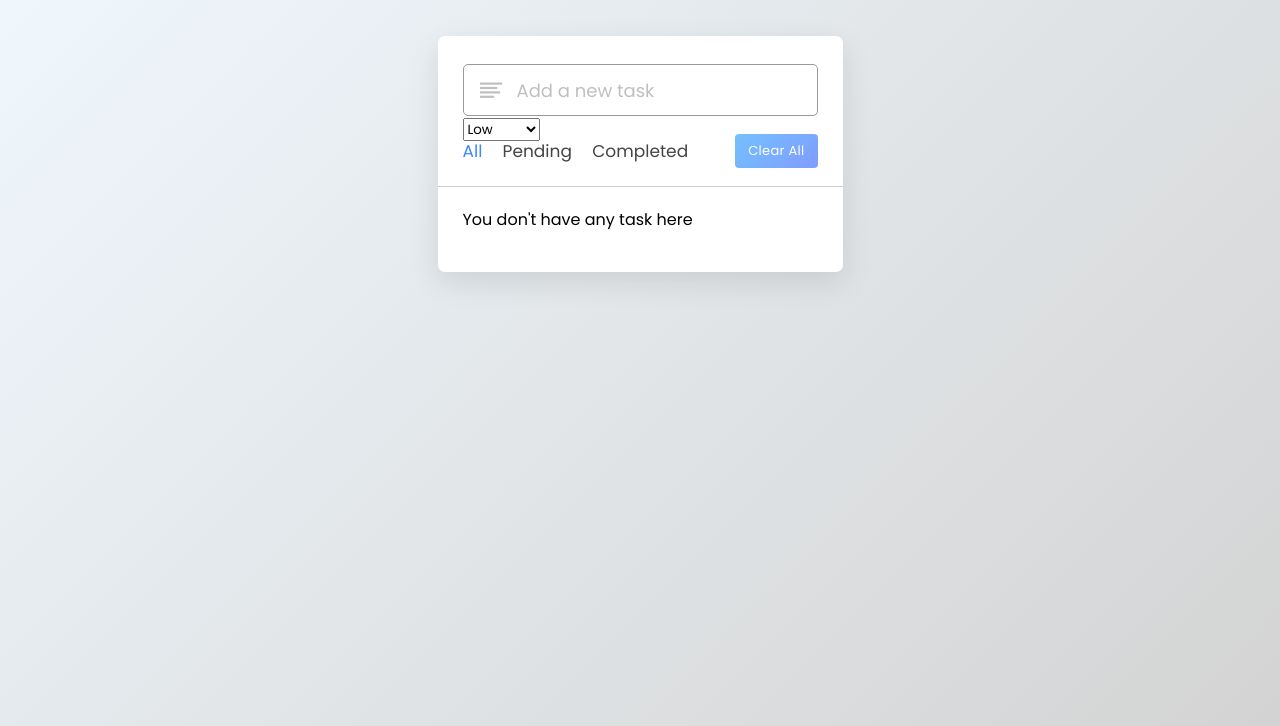
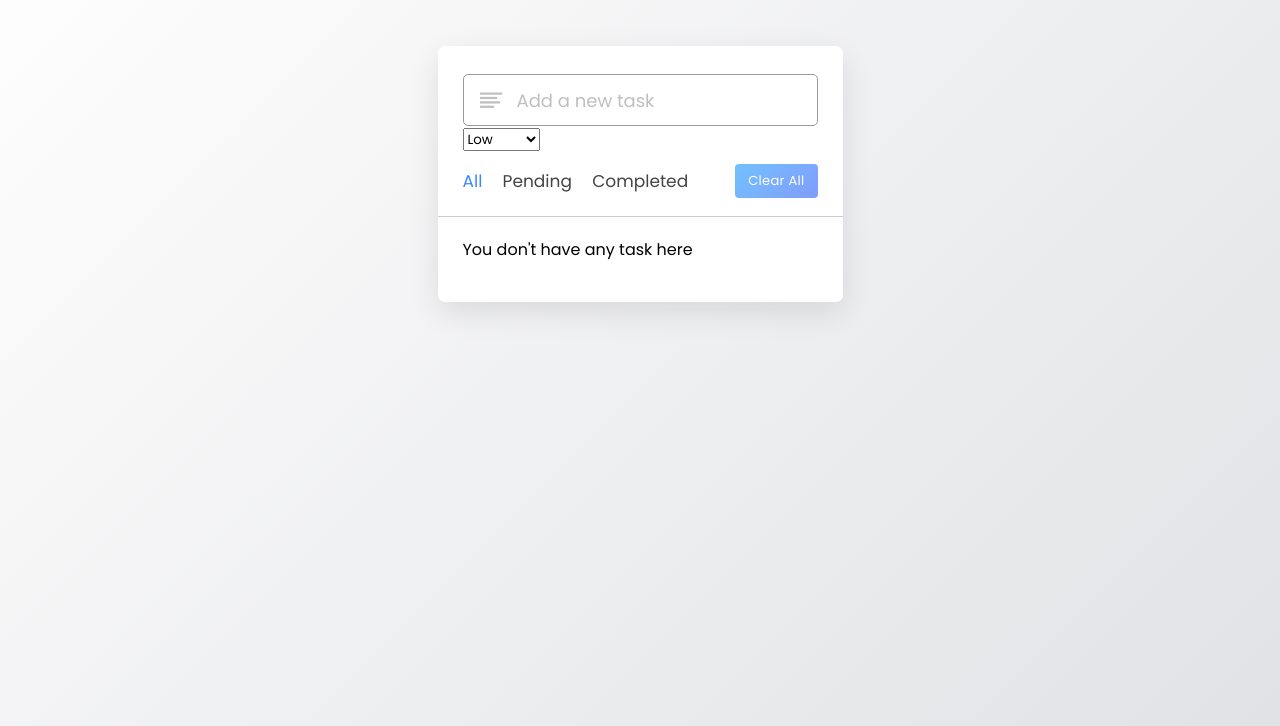
Before and after one commit to JiwansOza/Coding-Samurai-Internship-Task2, a plain HTML site: page index.html in a window 1280 px wide. Shown: the part 124-850 px from the top of the page. Drawn offline with nearby package versions, Linux system fonts and the light colour scheme.

Commit message:
Update style.css

```diff
--- a/style.css
+++ b/style.css
@@ -5,6 +5,16 @@
   padding: 0;
   box-sizing: border-box;
   font-family: 'Poppins', sans-serif;
+}
+body{
+  width: 100%;
+  height: 100vh;
+  overflow: hidden;
+  background: linear-gradient(135deg, #ffffff, #e1e2e5);
+}
+::selection{
+  color: #fff;
+  background: #3C87FF;
 }
 h1{
   position: relative;
@@ -14,23 +24,18 @@ h1{
   color: #000000;
   text-align: center;
 }
-body{
-  width: 100%;
-  height: 100vh;
-  overflow: hidden;
-  background: linear-gradient(135deg, #f1f9ff, #d3d3d3);
-}
-::selection{
-  color: #fff;
-  background: #9dc3ff;
-}
 .wrapper{
   max-width: 405px;
   padding: 28px 0 30px;
-  margin: 50px auto;
+  margin: 60px auto;
   background: #fff;
   border-radius: 7px;
   box-shadow: 0 10px 30px rgba(0,0,0,0.1);
+}
+.priority-select
+{
+
+  margin-bottom: 20px;
 }
 .task-input{
   height: 52px;
```
